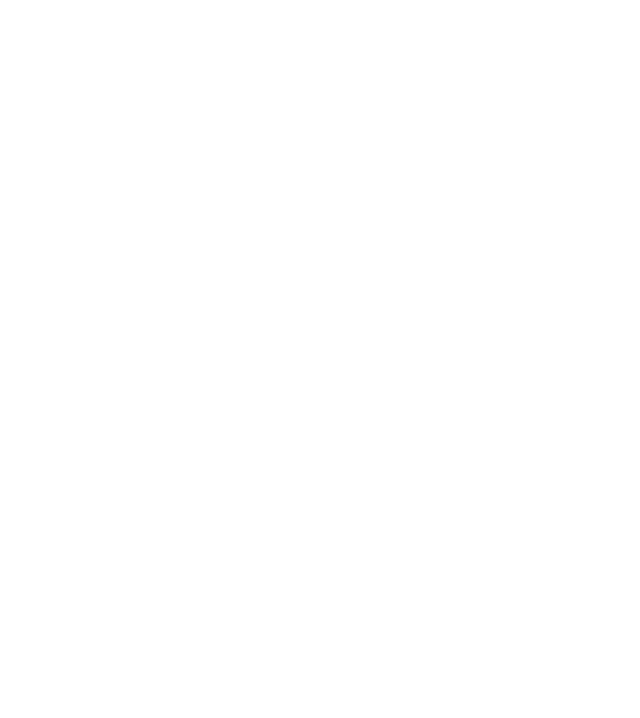
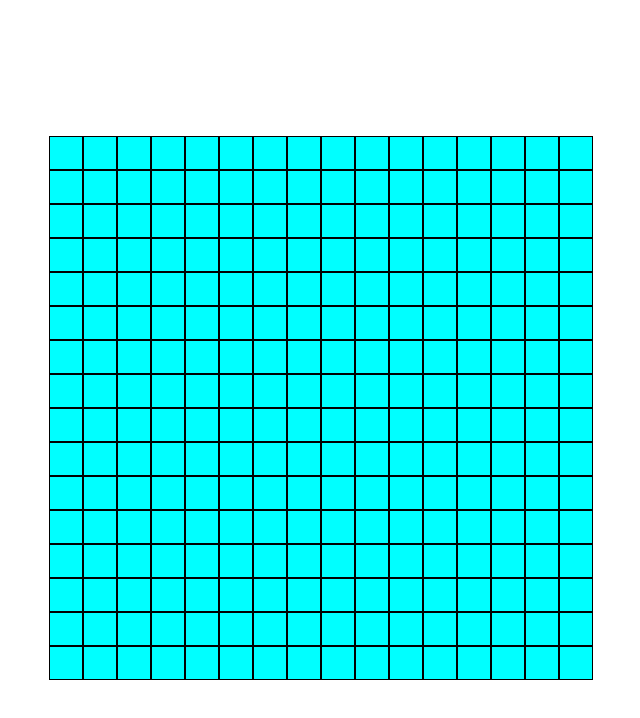
Before and after one commit to 2coldray/etch-and-sketch, a plain HTML site: page index.html in a window 1280 px wide. Shown: the whole page, without its empty margins (319-959 px from the left). Drawn offline with Linux system fonts and the light colour scheme.

Commit message:
Make 16 x 16 grid appear on DOM and add hover effect over each cell

```diff
--- a/script.js
+++ b/script.js
@@ -1 +1,24 @@
 console.log('hello world');
+
+// bring in the container
+const gridContainer = document.getElementById('grid');
+
+// make function to generate rows and columns
+function makeRows(rows, cols) {
+    // put the grid properties on the rows and columns
+    gridContainer.style.setProperty('--grid-rows', rows);
+    gridContainer.style.setProperty('--grid-cols', cols);
+
+    // loop to make boxes appear on DOM
+    for (let c = 0; c < (rows * cols); c++) {
+        // create each cell
+        let cell = document.createElement('div');
+        // add classlist
+        cell.classList.add('grid-item');
+        // append to the DOM
+        gridContainer.appendChild(cell);
+    }
+}
+
+// call function
+makeRows(16, 16);
--- a/styles.css
+++ b/styles.css
@@ -1,5 +1,28 @@
-.grid-block {
-    height: 16px;
-    width: 16px;
+:root {
+    --grid-cols: 1;
+    --grid-rows: 1;
+}
+
+body {
+    display: flex;
+    justify-content: center;
+    align-items: center;
+    height: 100vh;
+}
+
+.container {
+    display: grid;
+    grid-template-rows: repeat(var(--grid-rows), 1fr);
+    grid-template-columns: repeat(var(--grid-cols), 1fr);
+}
+
+.grid-item {
+    padding: 1em;
+    border: 1px solid black;
     background-color: aqua;
 }
+
+.grid-item:hover {
+    background-color: orange;
+    cursor: pointer;
+}
```
